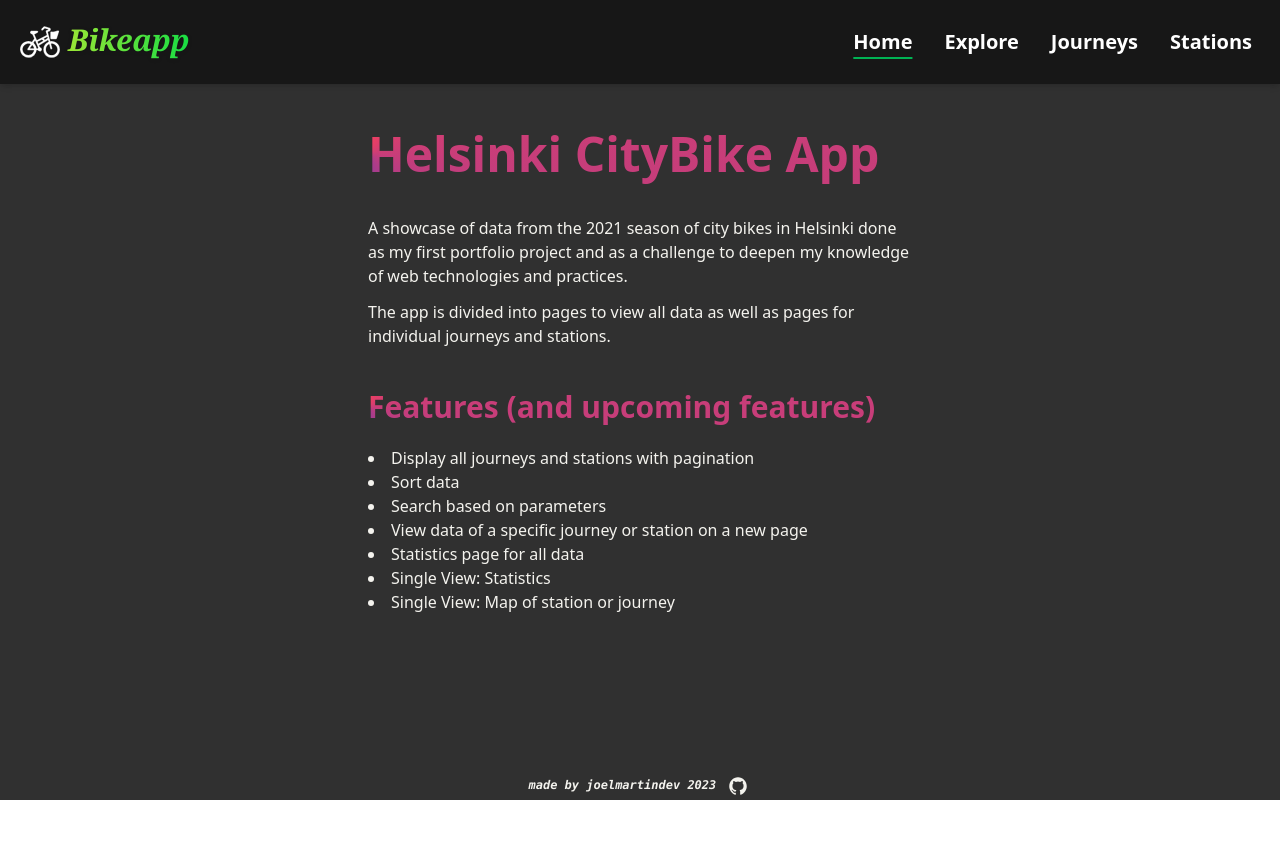
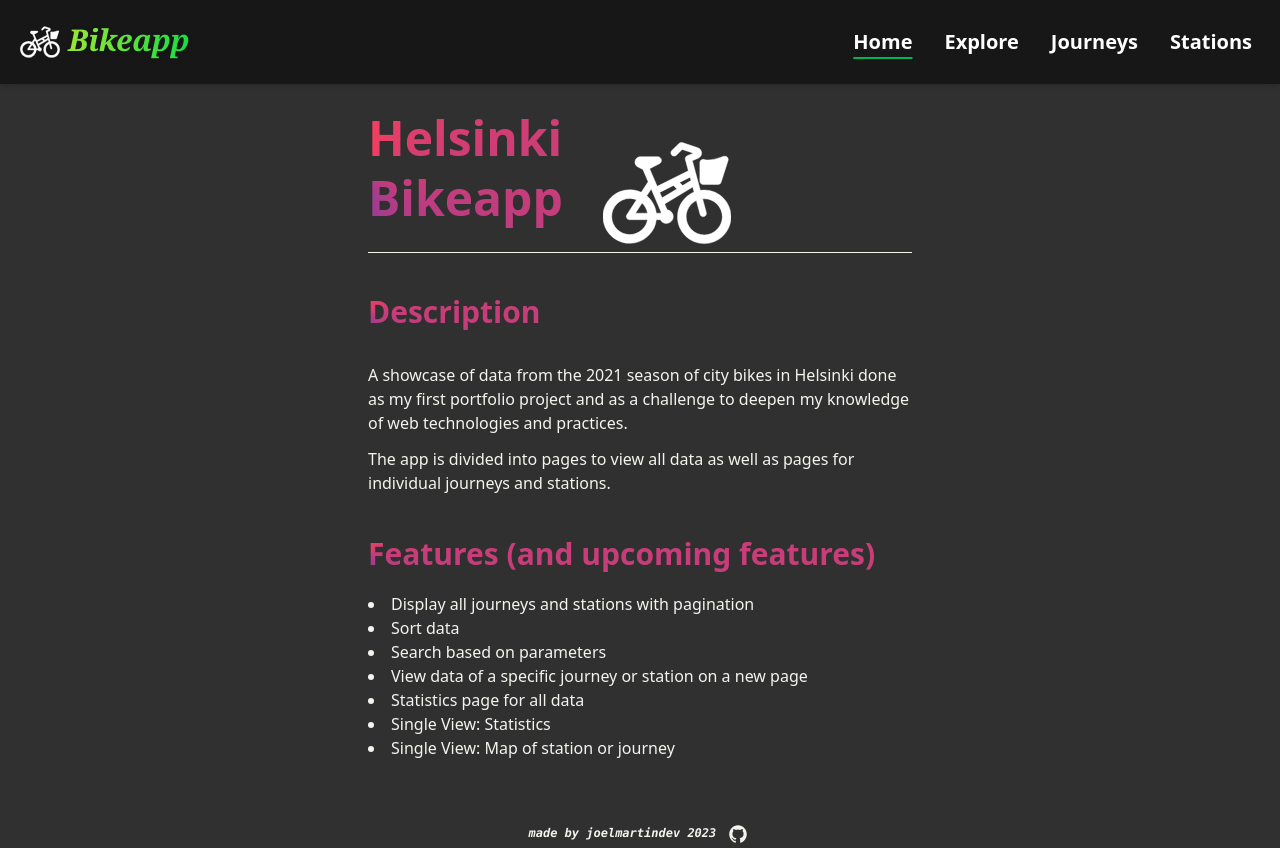
Before and after one commit to joelmartindev/Helsinki-Bikeapp, a React (Vite) app in the folder frontend/: page / in a window 1280 px wide. Before the commit the page ends 800 px from the top, so only its background shows below. Built offline with nearby package versions, Linux system fonts and the light colour scheme; no server answers.

Commit message:
Improve home page: Add animation

```diff
--- a/frontend/src/components/Home.jsx
+++ b/frontend/src/components/Home.jsx
@@ -1,9 +1,21 @@
+import { ReactComponent as Logo } from "../assets/bike.svg";
+
 const Home = () => {
   return (
     <div className="mx-auto max-w-xl px-4">
-      <h1 className="mt-10 bg-[conic-gradient(at_left,_var(--tw-gradient-stops))] from-rose-500 to-indigo-700 bg-clip-text text-5xl font-extrabold leading-tight text-transparent">
-        Helsinki CityBike App
+      <h1 className="mt-10 bg-[conic-gradient(at_left,_var(--tw-gradient-stops))] from-rose-500 to-indigo-700 bg-clip-text text-center text-6xl font-extrabold leading-tight text-transparent sm:hidden">
+        Helsinki Bikeapp
       </h1>
+      <div className="mt-5 flex items-center border-b border-custom-isabelline">
+        <h1 className="hidden bg-[conic-gradient(at_left,_var(--tw-gradient-stops))] from-rose-500 to-indigo-700 bg-clip-text pb-5 text-5xl font-extrabold leading-tight text-transparent sm:block">
+          Helsinki
+          <br /> Bikeapp <br />
+        </h1>
+        <Logo className="ml-5 mt-5 h-32 w-32 animate-triangle-long fill-white stroke-white pb-3 sm:ml-10 sm:h-32 sm:w-32 sm:animate-triangle-short sm:pb-0" />
+      </div>
+      <h2 className="mt-10 bg-[conic-gradient(at_left,_var(--tw-gradient-stops))] from-rose-500 to-indigo-700 bg-clip-text text-3xl font-extrabold leading-tight text-transparent">
+        Description
+      </h2>
       <div className="mt-8 max-w-prose text-custom-isabelline">
         A showcase of data from the 2021 season of city bikes in Helsinki done
         as my first portfolio project and as a challenge to deepen my knowledge
@@ -13,9 +25,9 @@ const Home = () => {
         The app is divided into pages to view all data as well as pages for
         individual journeys and stations.
       </div>
-      <h1 className="mt-10 bg-[conic-gradient(at_left,_var(--tw-gradient-stops))] from-rose-500 to-indigo-700 bg-clip-text text-3xl font-extrabold leading-tight text-transparent">
+      <h2 className="mt-10 bg-[conic-gradient(at_left,_var(--tw-gradient-stops))] from-rose-500 to-indigo-700 bg-clip-text text-3xl font-extrabold leading-tight text-transparent">
         Features (and upcoming features)
-      </h1>
+      </h2>
       <ul className="my-5 list-inside list-disc text-custom-isabelline">
         <li>Display all journeys and stations with pagination</li>
         <li>Sort data</li>
--- a/frontend/tailwind.config.js
+++ b/frontend/tailwind.config.js
@@ -13,6 +13,40 @@ export default {
         "custom-text": "#333333",
         "custom-anti-flash-white": "#F1F1F1",
       },
+      keyframes: {
+        "triangle-short": {
+          from: {
+            transform: "translate(0px, 5px)",
+          },
+          "50%": {
+            transform: "translate(130px, 10px)",
+          },
+          "75%": {
+            transform: "translate(90px, 0px)",
+          },
+          to: {
+            transform: "translate(0px, 5px)",
+          },
+        },
+        "triangle-long": {
+          from: {
+            transform: "translate(0px, 10px)",
+          },
+          "50%": {
+            transform: "translate(180px, 15px)",
+          },
+          "70%": {
+            transform: "translate(140px, 5px)",
+          },
+          to: {
+            transform: "translate(0px, 10px)",
+          },
+        },
+      },
+      animation: {
+        "triangle-short": "triangle-short 9s ease-in-out infinite",
+        "triangle-long": "triangle-long 11s ease-in-out infinite",
+      },
     },
   },
   plugins: [],
```
